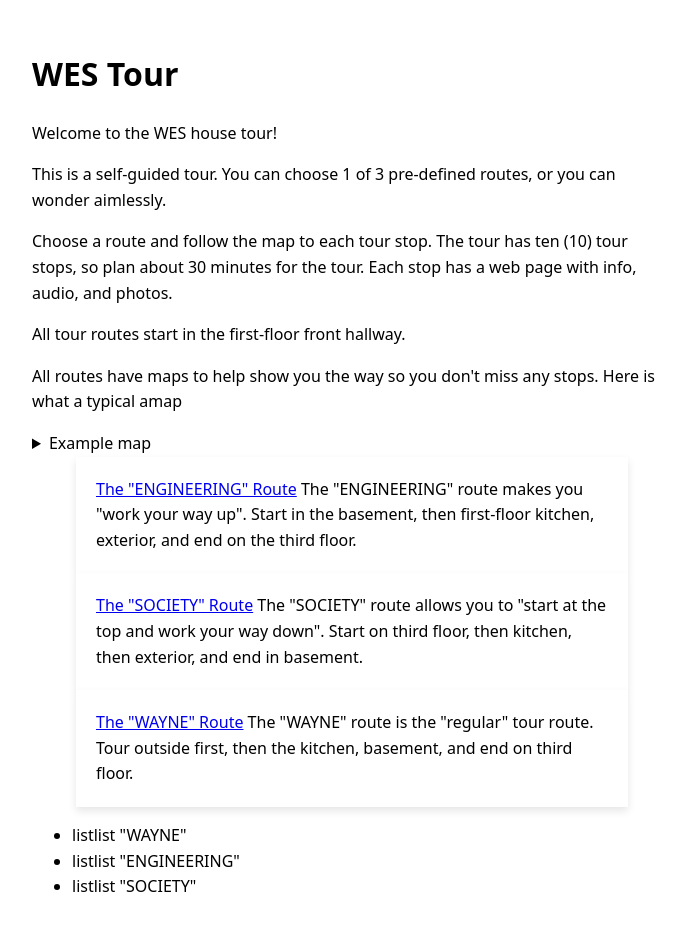
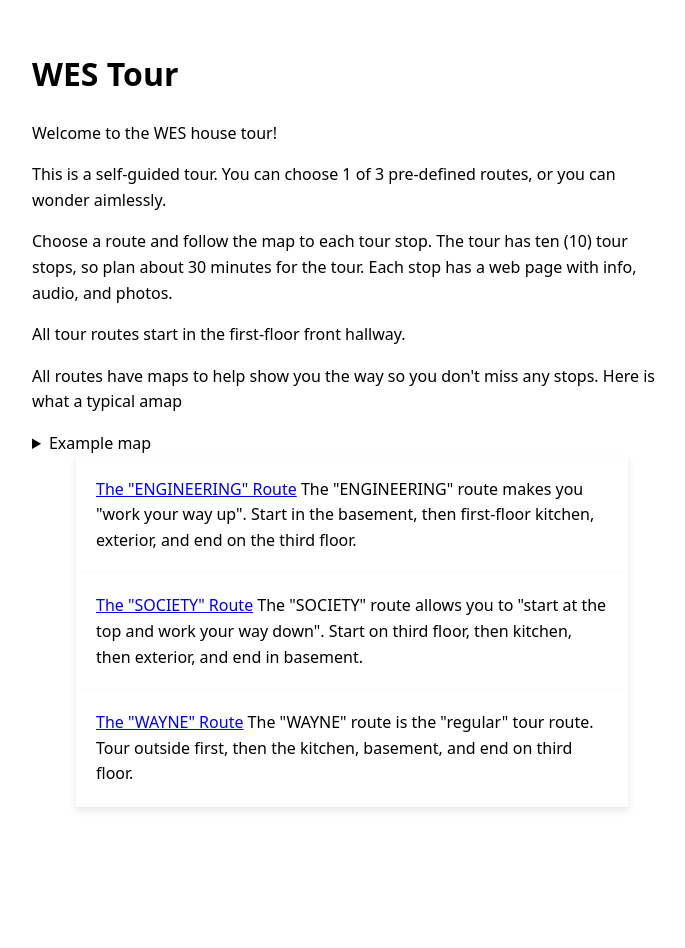
Before and after one commit to mciechanumich/WEStour, a Jekyll site: the page built from docs/index.html, in a window 1280 px wide. Shown: the whole page, without its empty margins (288-973 px from the left). Built offline with Jekyll 4.4.1, drawn with Linux system fonts in a browser that asks for light colours; after the commit the page ends 900 px from its top, so only the background shows below that.

Commit message:
chore: clean up debug code

```diff
--- a/docs/index.html
+++ b/docs/index.html
@@ -32,7 +32,6 @@ tour_routes:
 
 
 <div>
-
 {% for p in site.pages %}
   {% if p.path contains '_route.md' %}
     {% if p.published %}
@@ -42,13 +41,6 @@ tour_routes:
     {% endif %}
   {% endif %}
 {% endfor %}
-
-
-  <ul>
-  <li>listlist "WAYNE"
-  <li>listlist "ENGINEERING"
-  <li>listlist "SOCIETY"
-</ul>
 </div>
 
 
```
